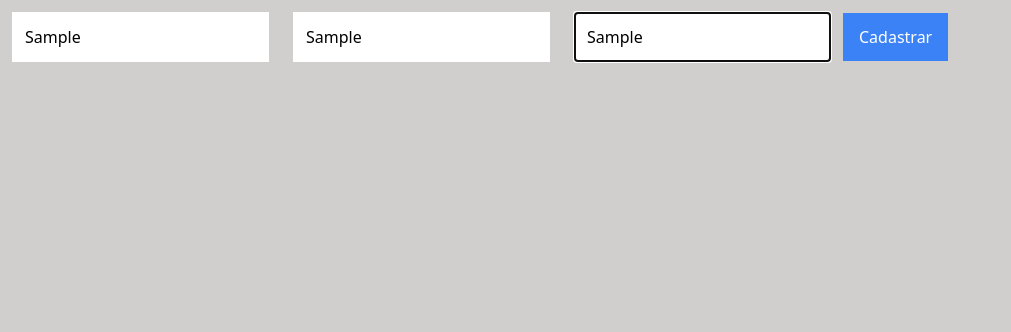
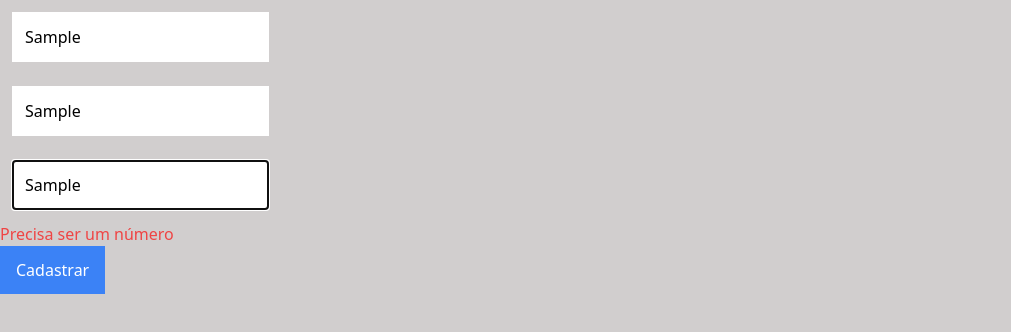
Before and after one commit to Diones25/react-b7web, a React (Vite) app: page / in a window 1280 px wide. Both pictures are taken after typing "Sample", "Sample", "Sample" into the empty fields and a click on the input "Cadastrar". Shown: the top 332 px of the page, without its empty margins (0-1011 px from the left). Built offline with nearby package versions, Linux system fonts and the light colour scheme.

Commit message:
Definindo mensagem de erro no Zod

```diff
--- a/src/App.tsx
+++ b/src/App.tsx
@@ -4,7 +4,7 @@ import { SignUpFormSchema } from "./schemas/SignUpFormSchema";
 
 
 const Page = () => {
-  const { register, handleSubmit } = useForm({
+  const { register, handleSubmit, formState: { errors } } = useForm({
     resolver: zodResolver(SignUpFormSchema)
   });
 
@@ -16,21 +16,33 @@ const Page = () => {
     <>
       <div className="container mx-auto">
         <form onSubmit={handleSubmit(handleSignUpForm)}>
+          <div>
             <input
               {...register('name')}
               className="border border-white p-3 m-3 text-black"
               placeholder="Digite seu nome"
             />
+            {errors.name && <p className="text-red-500">{ errors.name.message as string }</p>}
+          </div>
+
+          <div>
             <input
               {...register('lastName')}
               className="border border-white p-3 m-3 text-black"
               placeholder="Digite seu sobrenome"
             />
+            {errors.lastName && <p className="text-red-500">{errors.lastName.message as string}</p>}
+          </div>
+
+          <div>
             <input
               {...register('age', { valueAsNumber: true })}
               className="border border-white p-3 m-3 text-black"
               placeholder="Digite sua idade"
             />
+            {errors.age && <p className="text-red-500">{errors.age.message as string}</p>}
+          </div>
+
           <input
             type="submit"
             value="Cadastrar"
--- a/src/schemas/SignUpFormSchema.ts
+++ b/src/schemas/SignUpFormSchema.ts
@@ -1,7 +1,7 @@
 import { z } from 'zod';
 
 export const SignUpFormSchema = z.object({
-  name: z.string().min(2).max(20),
+  name: z.string().min(2, { message: 'Precisa ter pelo menos dois caracteres' }).max(20, { message: 'Pode ter no máximo 20 caracteres' }),
   lastName: z.string().optional(),
-  age: z.number().min(18)
+  age: z.number({ invalid_type_error: 'Precisa ser um número' }).min(18, { message: 'Precisa ser maior de 18 anos' })
 });
```
Lines whose indentation alone changed are shown as unchanged.
